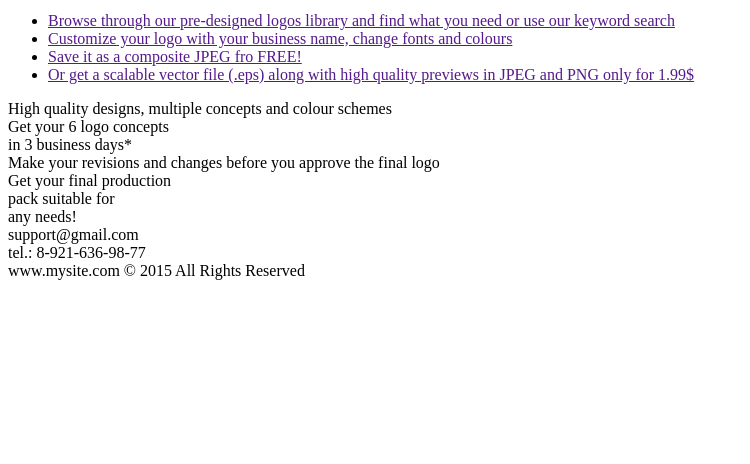
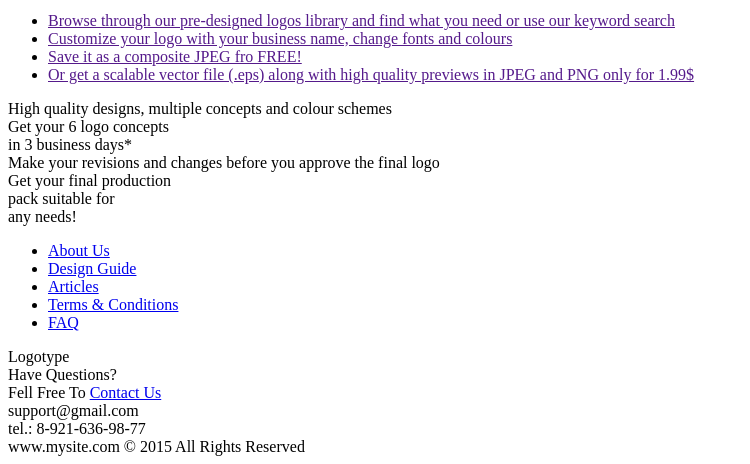
Before and after one commit to Nikcrysis/logos, a Yii app: template frontend/views/site/index.php in a window 1280 px wide. Shown: the part 708-1172 px from the top of the page, without its empty margins (0-750 px from the left). Before the commit the page ends 988 px from the top, so only its background shows below. Run offline with PHP 8.4 and a stand-in for Yii, Linux system fonts and the light colour scheme; the template is opened without the code that fills it, so the values that code supplies are empty; some libraries are stand-ins or nearby versions.

Commit message:
Footer Nikita

```diff
--- a/frontend/views/layouts/main.php
+++ b/frontend/views/layouts/main.php
@@ -74,7 +74,38 @@ AppAsset::register($this);
 <footer>
     <div class="footer-main">
         <div class="container">
+            <div class="row footer-main-cont">
+                <div class="col-sm-2 col-sm-offset-1 no-pad">
+                    <ul>
+                        <li><a href="#">About Us</a></li>
+                        <li><a href="#">Design Guide</a></li>
+                        <li><a href="#">Articles</a></li>
+                        <li><a href="#">Terms & Conditions</a></li>
+                        <li><a href="#">FAQ</a></li>
+                    </ul>
+                </div>
 
+                <div class="col-sm-5">
+                    <div class="logotype">
+                        Logotype
+                    </div>
+                </div>
+
+                <div class="col-sm-3">
+                    <div class="social">
+                        <div class="pic facebook"></div>
+                        <div class="pic linkedin"></div>
+                        <div class="pic twitter"></div>
+                        <div class="pic last pint"></div>
+                        <div class="social-text">
+                            <div>Have Questions?</div>
+                            <div>Fell Free To <a href="#">Contact Us</a></div>
+                        </div>
+                    </div>
+
+                </div>
+
+            </div>
         </div>
     </div>
 
```
Also changed, not shown: frontend/web/css/site.css (+65 -0 lines).
